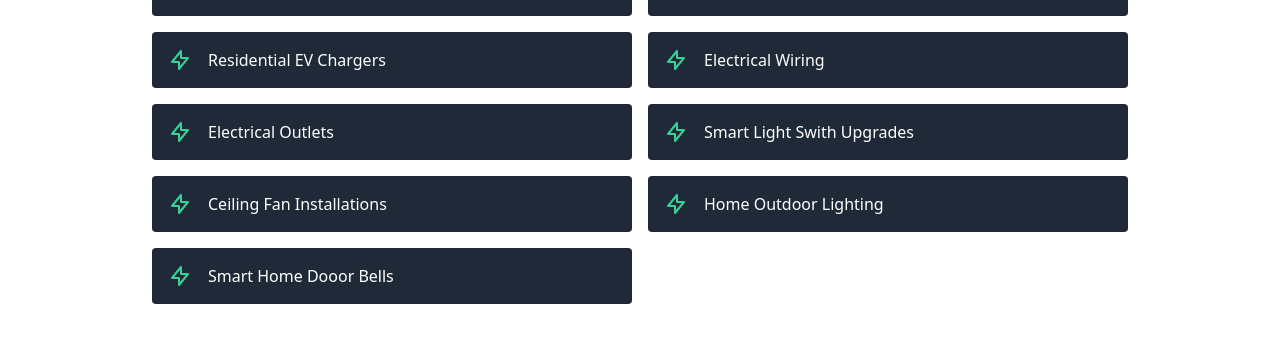
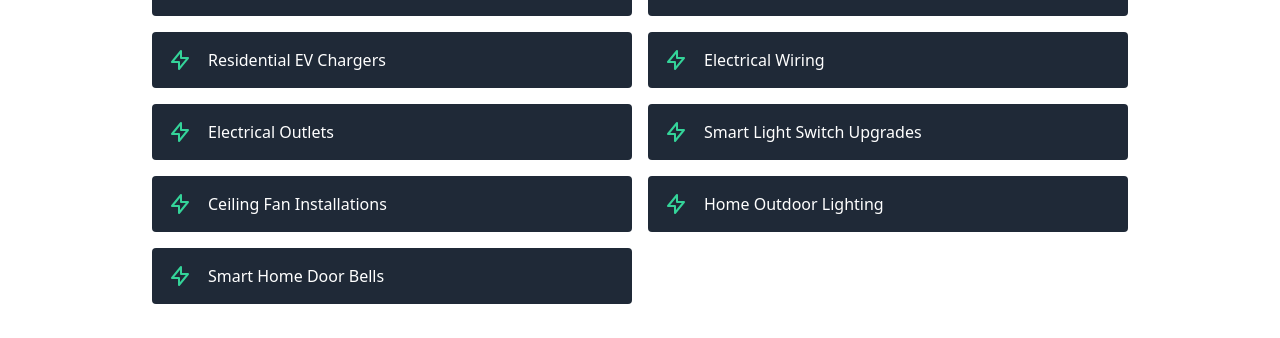
Before and after one commit to Leftjose/ReyandSons, a React (Create React App) app: page / in a window 1280 px wide. Shown: the part 1207-1545 px from the top of the page. Built offline with nearby package versions, Linux system fonts and the light colour scheme.

Commit message:
fixed grammer errors

```diff
--- a/src/data.js
+++ b/src/data.js
@@ -122,8 +122,8 @@ export const skills = [
   "Residential EV Chargers",
   "Electrical Wiring",
   "Electrical Outlets",
-  "Smart Light Swith Upgrades",
+  "Smart Light Switch Upgrades",
   "Ceiling Fan Installations",
   "Home Outdoor Lighting ",
-  "Smart Home Dooor Bells",
+  "Smart Home Door Bells",
 ];
```
Also changed, not shown: public/index.html (+5 -2 lines).
